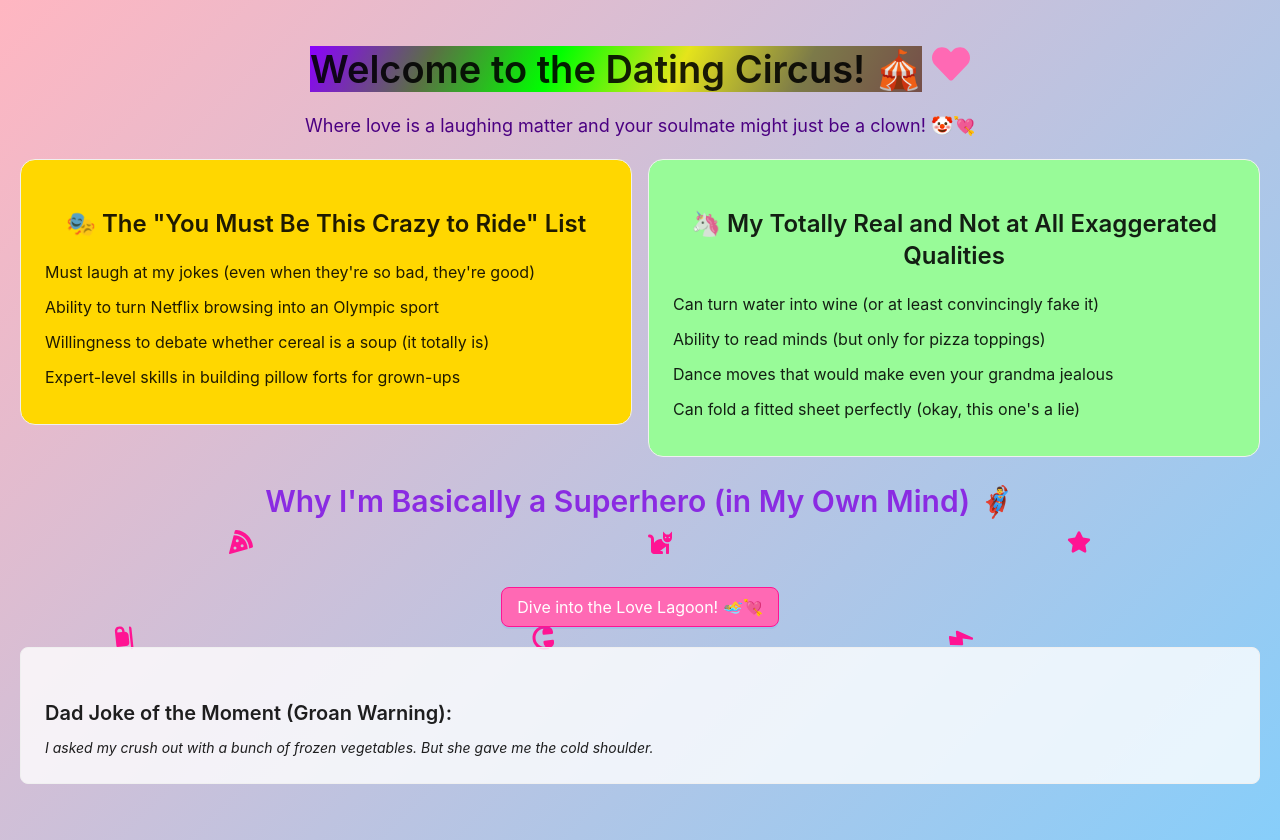
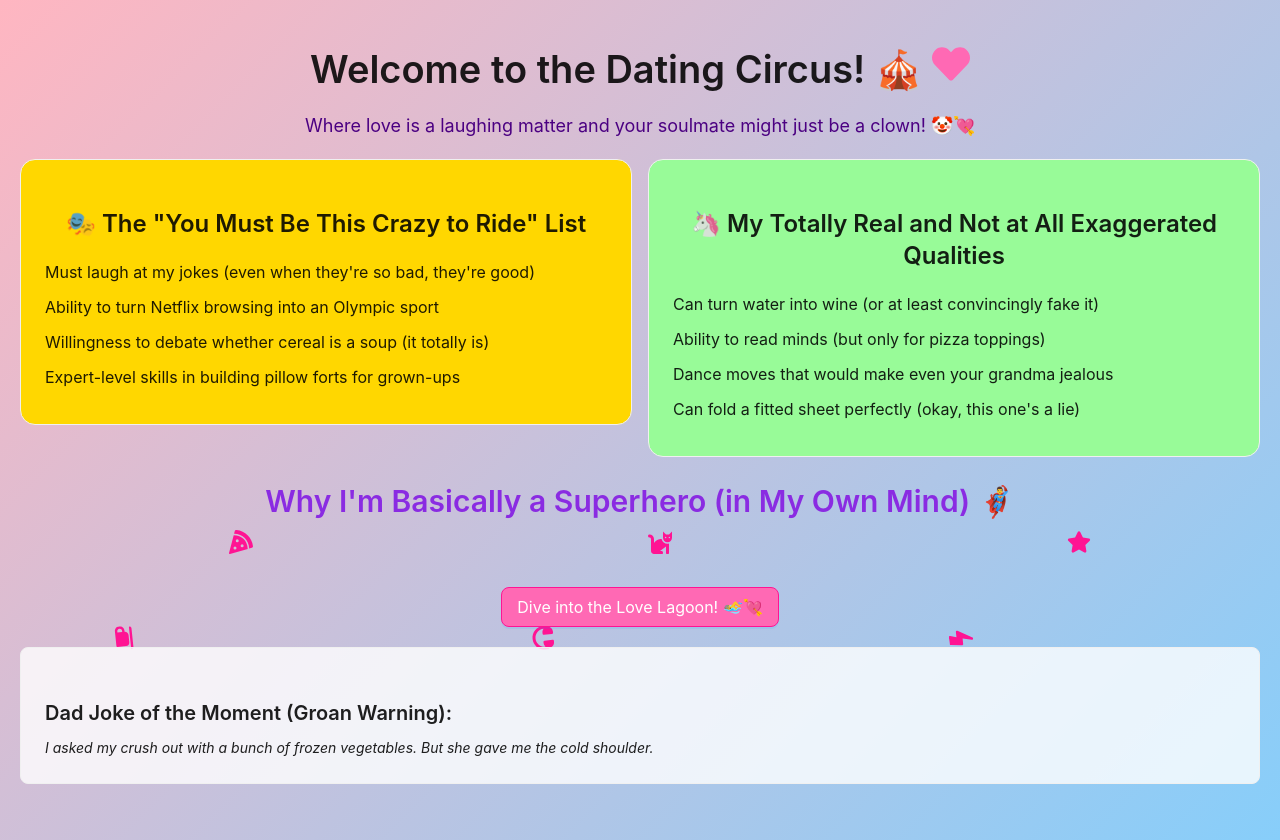
Before and after one commit to Leul120/dating, a React (Create React App) app in the folder client/: page / in a window 1280 px wide. Built offline with nearby package versions, Linux system fonts and the light colour scheme.

Commit message:
Update homePage.js

```diff
--- a/client/src/homePage.js
+++ b/client/src/homePage.js
@@ -2,7 +2,7 @@ import React, { useState, useEffect } from 'react';
 import { Button, Typography, Card, Row, Col, Tooltip, Modal, Spin } from 'antd';
 import { FaHeart, FaRocket, FaCrown, FaSmile, FaBolt, FaStar, FaCoffee, FaPizzaSlice, FaHeadphones, FaCat } from 'react-icons/fa';
 import { useSpring, animated, config, useTrail } from 'react-spring';
-import { Link } from 'react-router-dom';
+import { Link, useNavigate } from 'react-router-dom';
 import confetti from 'canvas-confetti';
 
 const { Title, Text, Paragraph } = Typography;
@@ -12,7 +12,7 @@ const HomePage = () => {
   const [showModal, setShowModal] = useState(false);
   const [currentJoke, setCurrentJoke] = useState('');
   const [isLoading, setIsLoading] = useState(false);
-
+  const navigate=useNavigate()
   const jokes = [
     "I told my date I had a job in construction. I'm building a relationship, of course!",
     "Why did the scarecrow become a successful dating coach? He was outstanding in his field!",
@@ -62,8 +62,8 @@ const HomePage = () => {
   });
 
   const rainbowText = useSpring({
-    from: { background: 'linear-gradient(0deg, #668c70, #84a16a, #6d6696, #00ff00, #78404f, #8b00ff)' },
-    to: { background: 'linear-gradient(360deg, #784040, #7a7242, #ffff00, #00ff00, #547a42, #8b00ff)' },
+    from: { background: 'linear-gradient(0deg, #668c70, #84a16a, #6d6696, #37693c, #78404f, #6a7353)' },
+    to: { background: 'linear-gradient(360deg, #784040, #7a7242, #427a57, #42727a, #547a42, #424f7a)' },
     config: { duration: 3000 },
     loop: true,
   });
@@ -88,8 +88,8 @@ const HomePage = () => {
   return (
     <div style={{ padding: '20px', background: 'linear-gradient(135deg, #FFB6C1, #87CEFA)', minHeight: '100vh' }}>
       <animated.div style={fadeIn}>
-        <Title level={1} style={{ textAlign: 'center', marginBottom: '20px' }}>
-          <animated.span style={rainbowText} className="bg-clip-text text-transparent p-2 rounded-lg">
+        <Title level={1} style={{ textAlign: 'center', marginBottom: '20px' }} className='p-2 rounded-lg'>
+          <animated.span  className="bg-clip-text text-transparent ">
             Welcome to the Dating Circus! 🎪
           </animated.span>
           <animated.span style={spinningHeart}><FaHeart style={{ marginLeft: '10px', color: '#FF69B4' }} /></animated.span>
@@ -179,7 +179,9 @@ const HomePage = () => {
 
       <Modal
         visible={showModal}
-        onOk={() => setShowModal(false)}
+        onOk={() => {setShowModal(false)
+        navigate('/form')
+        }}
         onCancel={() => setShowModal(false)}
         title="🎉 Congratulations, Brave Soul! 🎉"
       >
```
